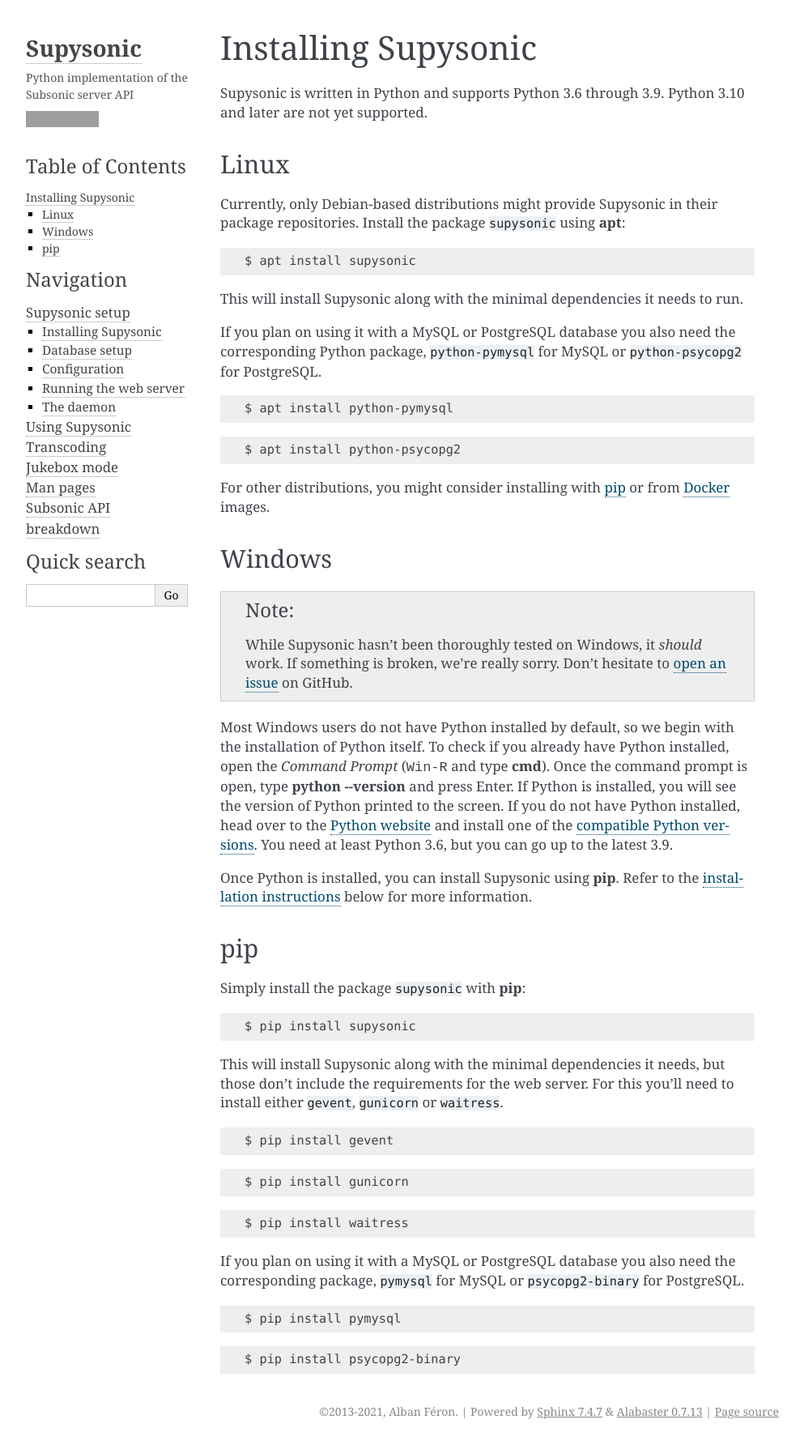
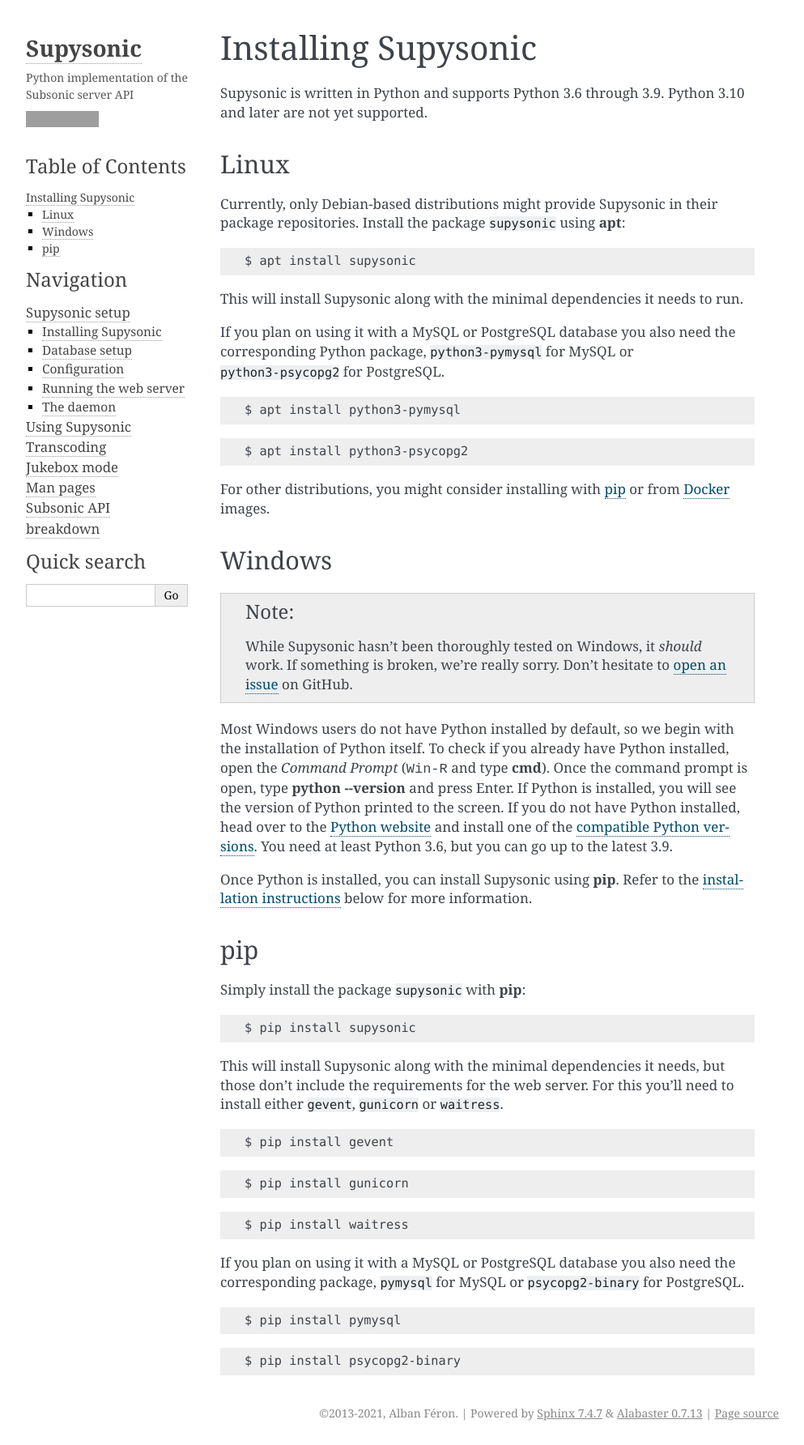
Before and after one commit to spl0k/supysonic, a Sphinx documentation site: the page built from docs/setup/install.rst, in a window 1280 px wide. Shown: the whole page at 81% size, without its empty margins (148-1141 px from the left). Built offline with Sphinx 7.4.7, drawn with Linux system fonts in a browser that asks for light colours; grey boxes are pictures that could not be loaded.

Commit message:
Fix wrong package name for apt install commands.
Since Debian 11 (Bullseye), python2 has been deprecated and all python
packages should now use python3-foo versions.

```diff
--- a/docs/setup/install.rst
+++ b/docs/setup/install.rst
@@ -16,16 +16,16 @@ This will install Supysonic along with the minimal dependencies it needs to
 run.
 
 If you plan on using it with a MySQL or PostgreSQL database you also need the
-corresponding Python package, ``python-pymysql`` for MySQL or
-``python-psycopg2`` for PostgreSQL.
+corresponding Python package, ``python3-pymysql`` for MySQL or
+``python3-psycopg2`` for PostgreSQL.
 
 ::
 
-   $ apt install python-pymysql
+   $ apt install python3-pymysql
 
 ::
 
-   $ apt install python-psycopg2
+   $ apt install python3-psycopg2
 
 For other distributions, you might consider installing  with `pip`_ or from
 :ref:`docker` images.
```
